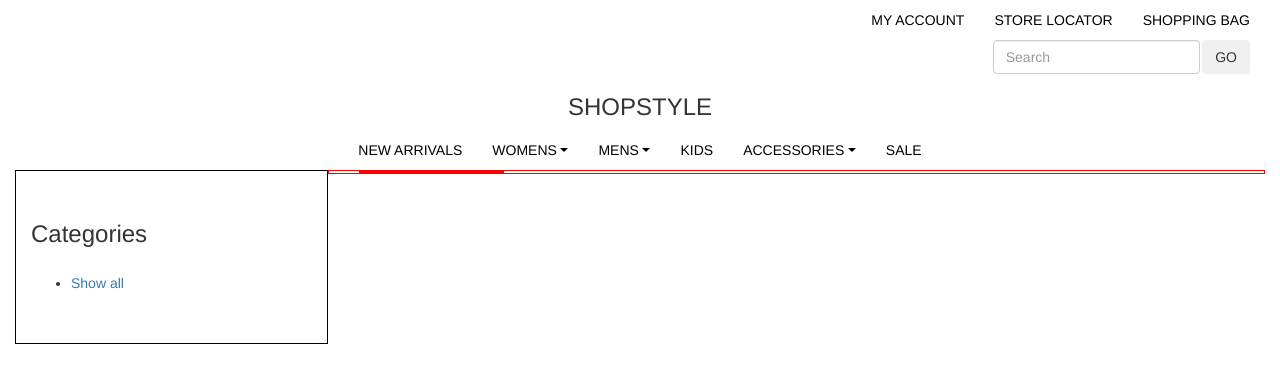
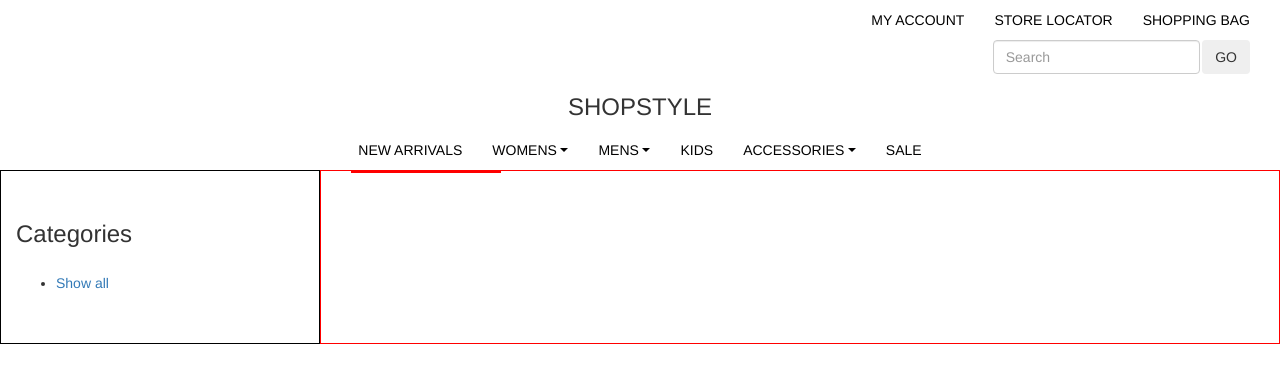
Before and after one commit to joekuo135/EcommerceSite, a Django app: template apps/products_app/templates/products_app/product_dash.html in a window 1280 px wide. Shown: the top 383 px of the page. Run offline with Django 3.2, Linux system fonts and the light colour scheme; the template is opened without the code that fills it, so the values that code supplies are empty; parts of the project's set-up code (start-up, migrations or seed data) failed here and were passed over; some libraries are stand-ins or nearby versions.

Commit message:
no update

```diff
--- a/apps/products_app/static/products_app/css/style.css
+++ b/apps/products_app/static/products_app/css/style.css
@@ -29,7 +29,7 @@
 
 .item{
   display: inline-block;
-  width: 40%;
+  /* width: 100%; */
   /* margin-right: 30px;
   margin-bottom: 30px; */
   vertical-align: top;
--- a/apps/products_app/templates/products_app/product_dash.html
+++ b/apps/products_app/templates/products_app/product_dash.html
@@ -101,7 +101,7 @@
 <div class="row vdivide"></div>
 
 <div class="container-fluid">
-    <div class="row-fluid">
+    <div class="row">
         <section class="align-top col-sm-3" id="categorybox">
             <h3 style='margin-top: 50px; padding: 0px 0px 5px 0px;'>Categories</h3>
                 <ul>
```
Also changed, not shown: apps/users_app/templates/userDashboard/index.html (line endings or trailing spaces).
